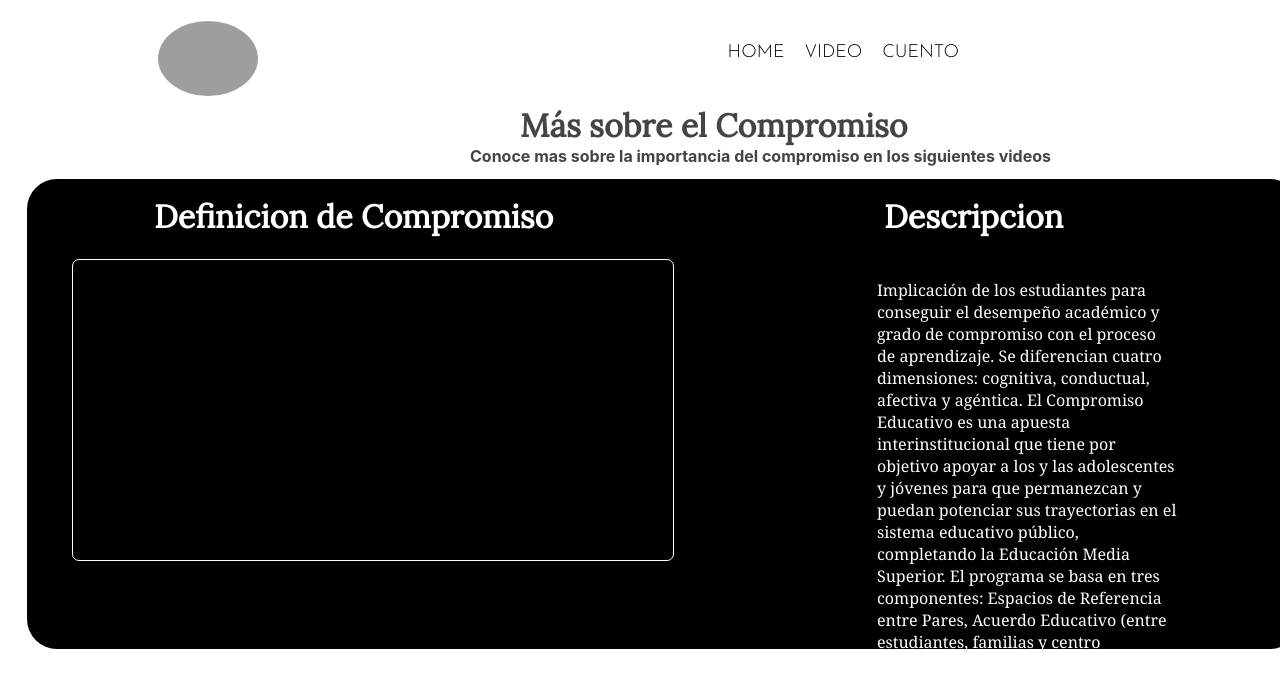
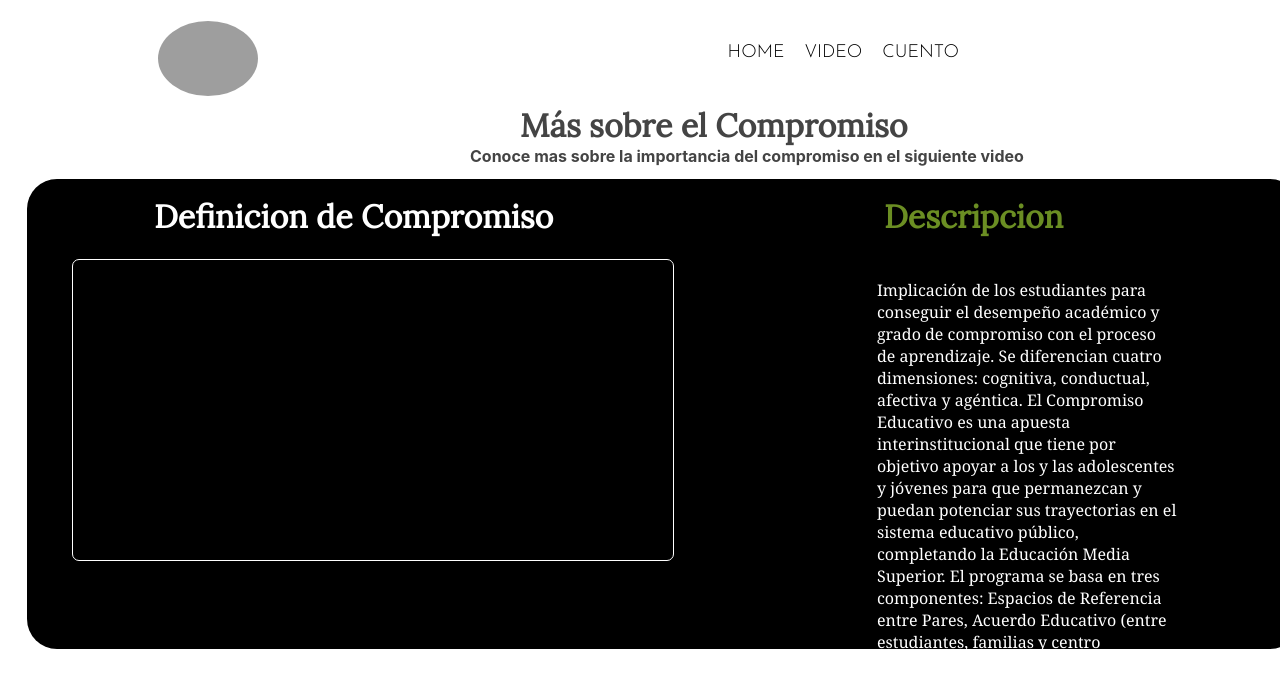
Before and after one commit to Alejod2103/blogApp, a React (Create React App) app: page /video in a window 1280 px wide. In both pictures the pointer is over the element "Descripcion". Shown: the top 688 px of the page. Built offline with nearby package versions, Linux system fonts and the light colour scheme; grey boxes are pictures that could not be loaded.

Commit message:
version 2.5

```diff
--- a/src/components/Vid/video.css
+++ b/src/components/Vid/video.css
@@ -39,6 +39,10 @@
 .descripcion_Video_D {
     display: flex;
 
+}
+
+.descripcion_Video:hover {
+    color: olivedrab;
 }
 
 .descripcion_video_contenedor {
--- a/src/pages/videoC/VideoP.js
+++ b/src/pages/videoC/VideoP.js
@@ -8,7 +8,7 @@ function VideoP() {
         <div className='video'>
             <div className='tituloContainerV'>
                <span className='tituloV'><h1>Más sobre el Compromiso</h1></span>
-               <p>Conoce mas sobre la importancia del compromiso en los siguientes videos</p>
+               <p>Conoce mas sobre la importancia del compromiso en el siguiente video</p>
             </div>
         </div>
 
```
